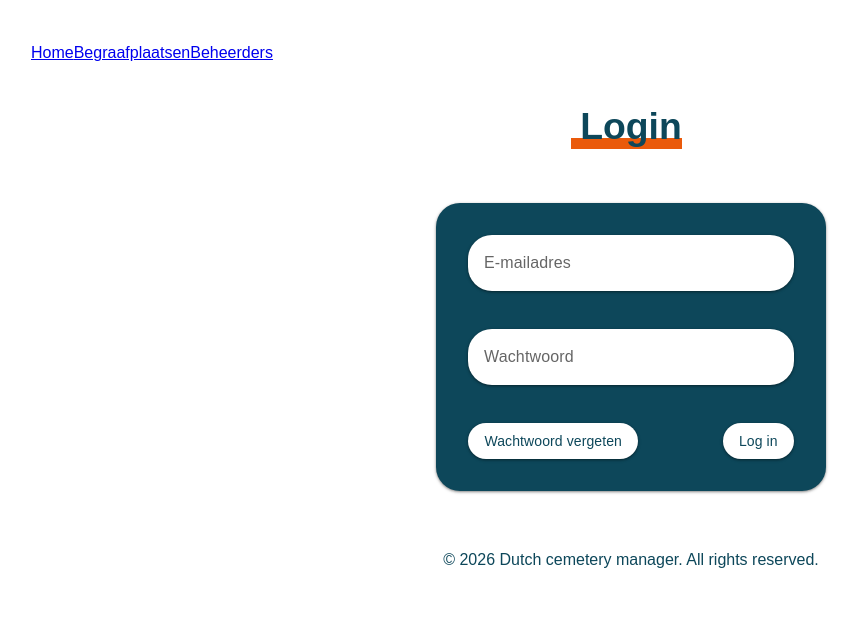
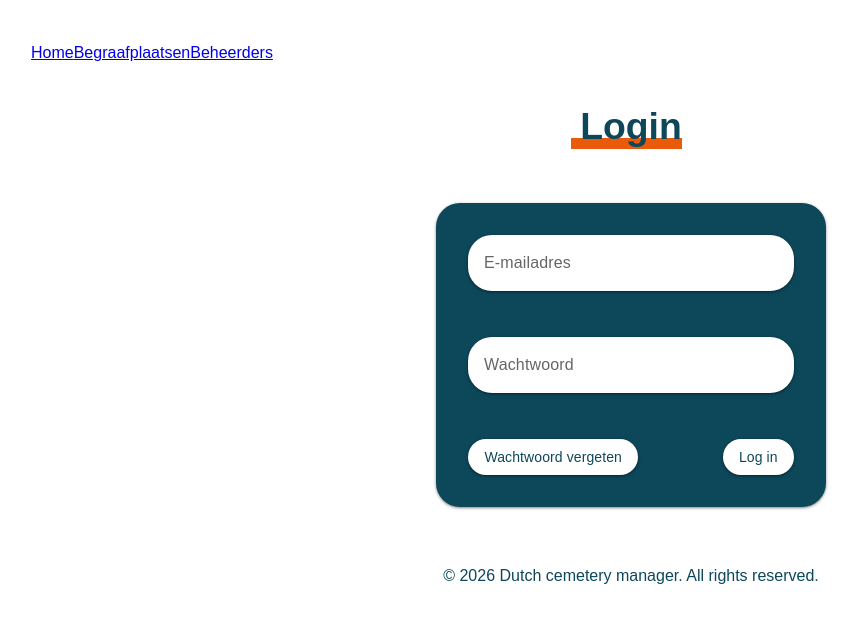
Before and after one commit to YassiraRaddahi/VKB-Gravenproject, a Vue app in the folder apps/web/: page /login in a window 1280 px wide. Shown: the top 622 px of the page, without its empty margins (9-868 px from the left). Built offline with nearby package versions, Linux system fonts and the light colour scheme; no server answers.

Commit message:
Error handeling was ik vergeten erin te doen

```diff
--- a/apps/web/src/router/index.js
+++ b/apps/web/src/router/index.js
@@ -1,42 +1,61 @@
-import { createRouter, createWebHistory } from 'vue-router'
-import axios from 'axios'
+import { createRouter, createWebHistory } from "vue-router";
+import axios from "axios";
 
-import Home from '../views/HomeView.vue'
-import Cemeteries from '../views/CemeteriesView.vue'
-import Graves from '../views/GravesView.vue'
-import CemeteryManagers from '../views/CemeteryManagersView.vue'
-import Login from '../views/LoginView.vue'
+import Home from "../views/HomeView.vue";
+import Cemeteries from "../views/CemeteriesView.vue";
+import Graves from "../views/GravesView.vue";
+import CemeteryManagers from "../views/CemeteryManagersView.vue";
+import Login from "../views/LoginView.vue";
 
 const router = createRouter({
   history: createWebHistory(),
   routes: [
-    { path: '/', redirect: '/home' },
-    { path: '/home', name: 'Home', component: Home },
-    { path: '/login', name: 'Login', component: Login },
-    { path: '/begraafplaatsen', name: 'Cemeteries', component: Cemeteries, meta: { requiresAuth: true } },
-    { path: '/graven/:cemetery_id', name: 'Graves', component: Graves, meta: { requiresAuth: true } },
-    { path: '/beheerders', name: 'CemeteryManagers', component: CemeteryManagers, meta: { requiresAuth: true } },
-  ]
-})
+    { path: "/", redirect: "/home" },
+    { path: "/home", name: "Home", component: Home },
+    { path: "/login", name: "Login", component: Login },
+    {
+      path: "/begraafplaatsen",
+      name: "Cemeteries",
+      component: Cemeteries,
+      meta: { requiresAuth: true },
+    },
+    {
+      path: "/graven/:cemetery_id",
+      name: "Graves",
+      component: Graves,
+      meta: { requiresAuth: true },
+    },
+    {
+      path: "/beheerders",
+      name: "CemeteryManagers",
+      component: CemeteryManagers,
+      meta: { requiresAuth: true },
+    },
+  ],
+});
 
 router.beforeEach(async (to, from, next) => {
   if (to.meta.requiresAuth) {
     try {
-      await axios.get('http://localhost:3001/api/me', { withCredentials: true })
-      next()
+      await axios.get("http://localhost:3001/api/me", {
+        withCredentials: true,
+      });
+      next();
     } catch {
-      next('/login')
+      next("/login");
     }
-  } else if (to.path === '/login') {
+  } else if (to.path === "/login") {
     try {
-      await axios.get('http://localhost:3001/api/me', { withCredentials: true })
-      next('/dashboard')
+      await axios.get("http://localhost:3001/api/me", {
+        withCredentials: true,
+      });
+      next("/dashboard");
     } catch {
-      next()
+      next();
     }
   } else {
-    next()
+    next();
   }
-})
+});
 
-export default router
+export default router;
--- a/apps/web/src/views/LoginView.vue
+++ b/apps/web/src/views/LoginView.vue
@@ -6,34 +6,24 @@
   </div>
   <v-form @submit.prevent="submit">
 
-      <v-alert v-if="loginError" type="error" class="mb-4" > {{ loginError }} </v-alert>
+
 
     <v-container class="fill-height">
       <v-row justify="center" align="center">
         <v-col cols="12" sm="8" md="5">
 
           <v-card class="pa-8 rounded-xl bg-darkBlue">
+            <v-alert v-if="loginError" type="error" class="mb-4">
+              {{ loginError }}
+            </v-alert>
 
-<v-text-field
-  v-model="state.email"
-  label="E-mailadres"
-  variant="solo"
-  bg-color="white"
-  color="darkBlue"
-  rounded="xl"
-  class="mb-4"
-></v-text-field>
+            <v-text-field v-model="state.email" label="E-mailadres" variant="solo" bg-color="white" color="darkBlue"
+              rounded="xl" class="mb-6" :error-messages="v$.email.$errors.map(e => e.$message)"
+              @blur="v$.email.$touch"></v-text-field>
 
-<v-text-field
-  v-model="state.password"
-  label="Wachtwoord"
-  type="password"
-  variant="solo"
-  bg-color="white"
-  color="darkBlue"
-  rounded="xl"
-  class="mb-4"
-></v-text-field>
+            <v-text-field v-model="state.password" label="Wachtwoord" type="password" variant="solo" bg-color="white"
+              color="darkBlue" rounded="xl" class="mb-6" :error-messages="v$.password.$errors.map(e => e.$message)"
+              @blur="v$.password.$touch"></v-text-field>
 
             <v-row align="center">
               <v-col>
@@ -88,7 +78,7 @@ async function submit() {
 
   try {
     const response = await axios.post('http://localhost:3001/api/login',
-      {email: state.email, password: state.password,},
+      { email: state.email, password: state.password, },
       { withCredentials: true, }
     )
 
```
Lines whose indentation alone changed are shown as unchanged.
